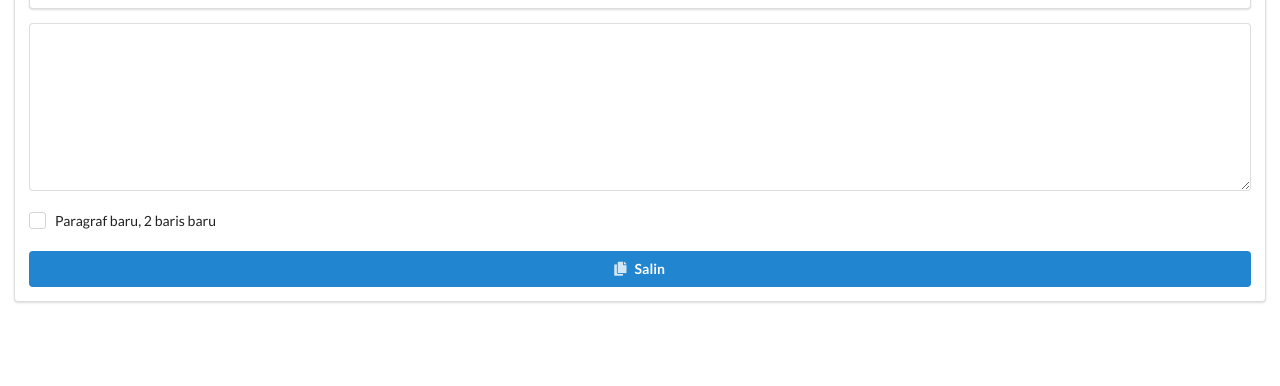
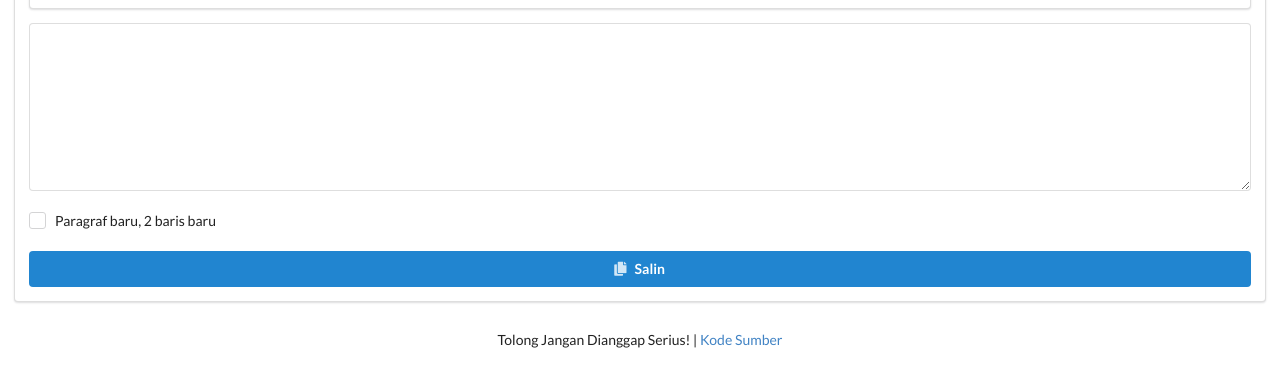
Before and after one commit to MikuAuahDark/gws-pasta, a plain HTML site: page index.html in a window 1280 px wide. Shown: the part 198-584 px from the top of the page. Drawn offline with nearby package versions, Linux system fonts and the light colour scheme; no server answers.

Commit message:
Lots of new copypasta halu.

```diff
--- a/index.html
+++ b/index.html
@@ -9,6 +9,12 @@
 	<meta name="description" content="Generator Copypasta Halu">
 	<meta name="keywords" content="copypasta, generator, stres, halu">
 	<link rel="stylesheet" href="https://cdn.jsdelivr.net/npm/semantic-ui@2.5.0/dist/semantic.min.css" />
+	<style>
+		footer {
+			padding: 1em;
+			text-align: center
+		}
+	</style>
 	<script type="text/javascript" src="https://cdn.jsdelivr.net/npm/jquery@3.6.4/dist/jquery.min.js"></script>
 	<script type="text/javascript" src="https://cdn.jsdelivr.net/npm/semantic-ui@2.5.0/dist/semantic.min.js"></script>
 	<script>
@@ -30,6 +36,12 @@
 			"lowercase": (input) => input.toLocaleLowerCase()
 		}
 
+		/**
+		 * @template T
+		 * @param {(...) => T} f
+		 * @param {...*} args
+		 * @return {[boolean, T]}
+		 **/
 		function pcall(f, ...args) {
 			try {
 				return [true, f(...args)]
@@ -146,16 +158,17 @@
 					})
 				}
 				inputElem.id = input.name
+				inputElem.title = input.description
 				label.textContent = input.description
 				div.classList.add("field")
 				div.appendChild(label)
 				div.appendChild(inputElem)
-
 				fragment.appendChild(div)
 			});
 
 			inputRootElem.replaceChildren(fragment)
 			rebuildCopypastaText(copypastaResultElem, copypastaText, inputValues, twoLFElem.checked)
+			pcall(() => $('.ui.dropdown').dropdown())
 		}
 
 		ready(async () => {
@@ -225,6 +238,9 @@
 			<i class="copy icon"></i>Salin
 		</button>
 	</section>
+	<footer>
+		<p>Tolong Jangan Dianggap Serius! | <a href="https://github.com/MikuAuahDark/gws-pasta">Kode Sumber</a></p>
+	</footer>
 </body>
 
 </html>
```
Also changed, not shown: 7 other files.
